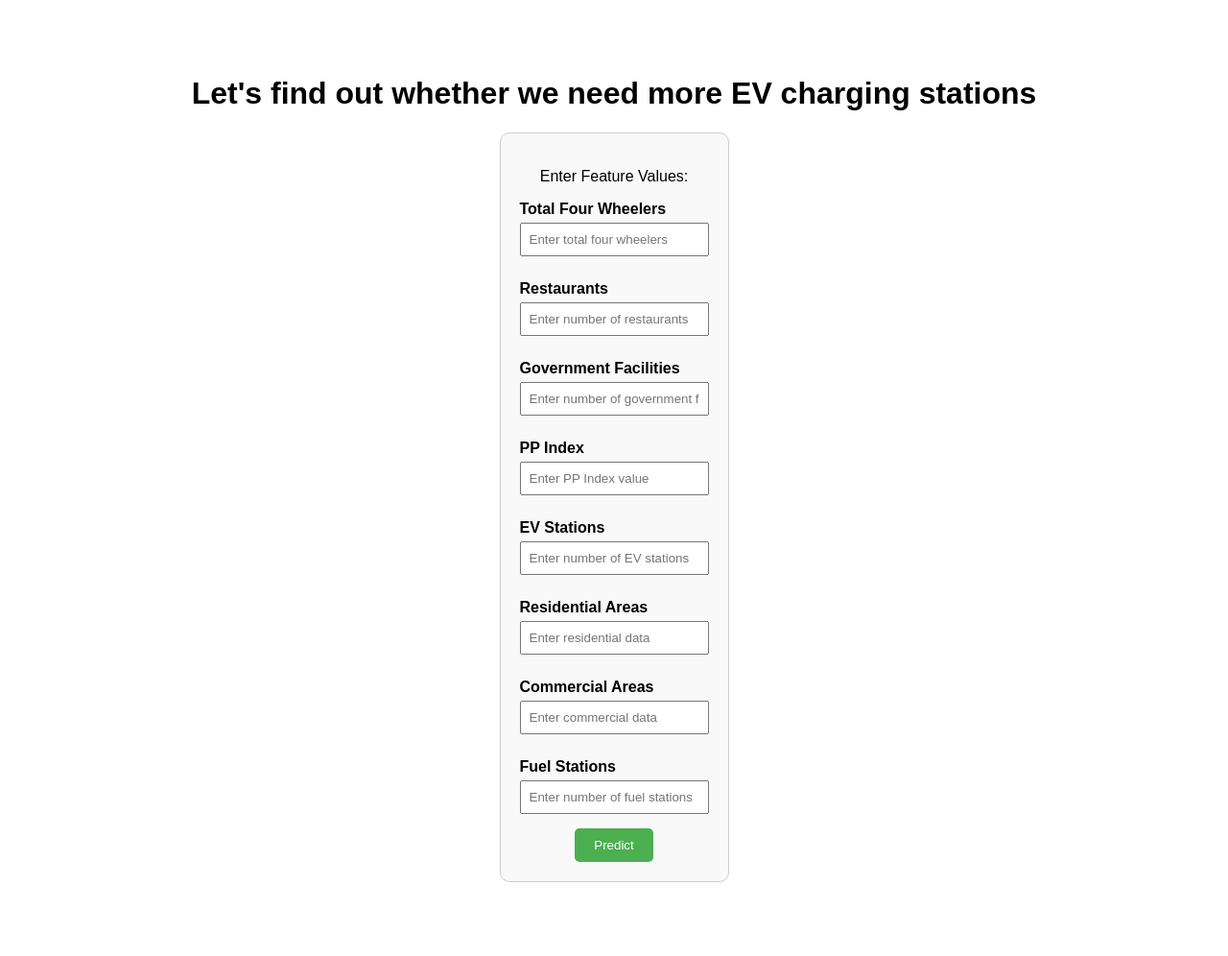
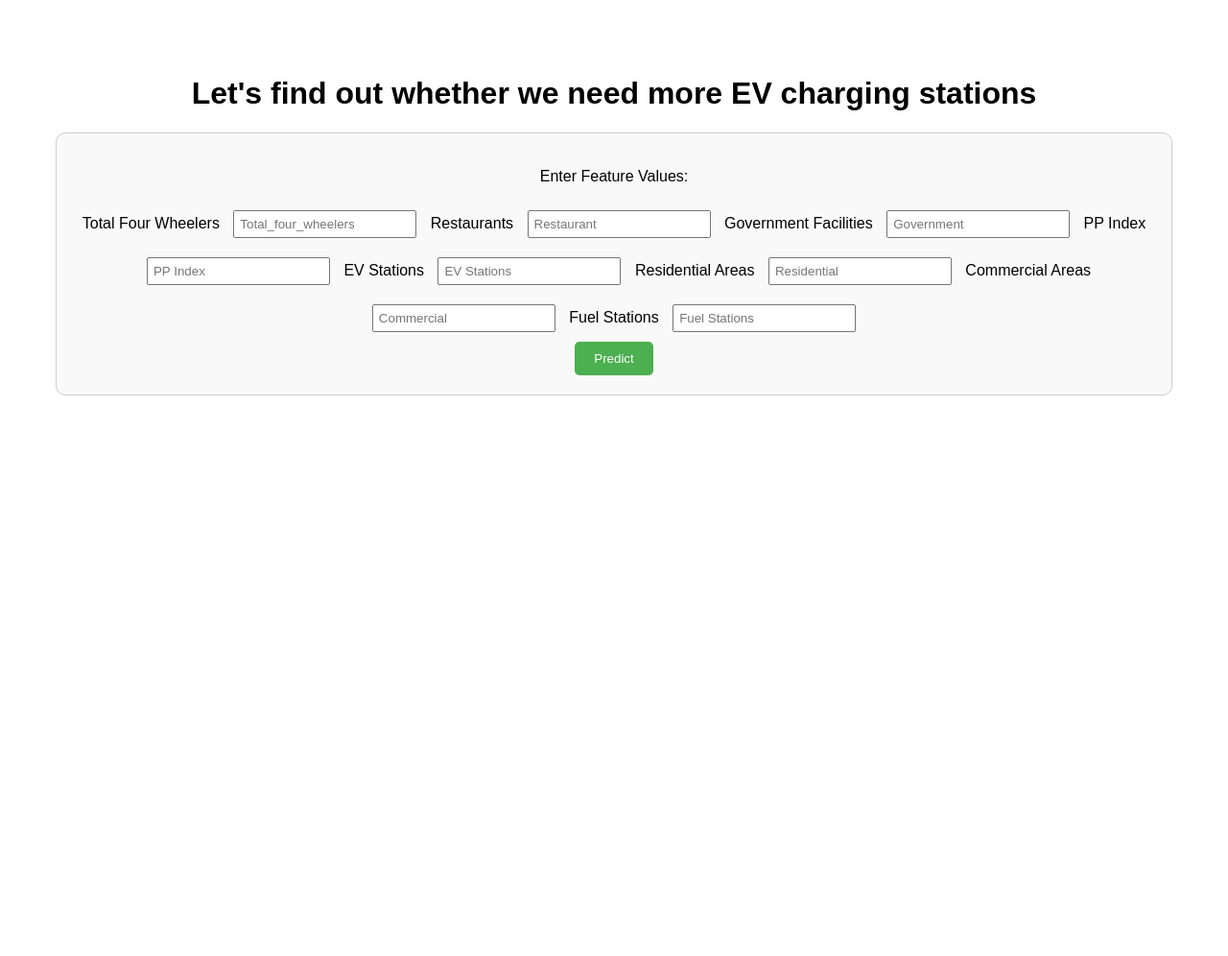
Before and after one commit to classic-21/Identification-of-EVCS, a Flask app: page / in a window 1280 px wide. Shown: the whole page at 96% size. After the commit the page ends 412 px from the top, so only its background shows below. Run offline with Flask 3, Linux system fonts and the light colour scheme; parts of the project's set-up code (start-up, migrations or seed data) failed here and were passed over.

Commit message:
Update index.html

```diff
--- a/templates/index.html
+++ b/templates/index.html
@@ -18,17 +18,9 @@
             border-radius: 10px;
             background-color: #f9f9f9;
         }
-        label {
-            display: block;
-            text-align: left;
-            margin: 10px 0 5px;
-            font-weight: bold;
-        }
         input {
-            width: 100%;
-            padding: 8px;
-            margin-bottom: 15px;
-            box-sizing: border-box;
+            margin: 10px;
+            padding: 5px;
         }
         button {
             padding: 10px 20px;
@@ -47,29 +39,29 @@
     <h1>Let's find out whether we need more EV charging stations</h1>
     <form action="/predict" method="post">
         <p>Enter Feature Values:</p>
-        <label for="feature1">Total Four Wheelers</label>
-        <input type="text" id="feature1" name="feature1" placeholder="Enter total four wheelers" required>
+        <label>Total Four Wheelers</label>
+        <input type="text" name="feature1" placeholder="Total_four_wheelers" required>
 
-        <label for="feature2">Restaurants</label>
-        <input type="text" id="feature2" name="feature2" placeholder="Enter number of restaurants" required>
+        <label>Restaurants</label>
+        <input type="text" name="feature2" placeholder="Restaurant" required>
 
-        <label for="feature3">Government Facilities</label>
-        <input type="text" id="feature3" name="feature3" placeholder="Enter number of government facilities" required>
+        <label>Government Facilities</label>
+        <input type="text" name="feature3" placeholder="Government" required>
 
-        <label for="feature4">PP Index</label>
-        <input type="text" id="feature4" name="feature4" placeholder="Enter PP Index value" required>
+        <label>PP Index</label>
+        <input type="text" name="feature4" placeholder="PP Index" required>
 
-        <label for="feature5">EV Stations</label>
-        <input type="text" id="feature5" name="feature5" placeholder="Enter number of EV stations" required>
+        <label>EV Stations</label>
+        <input type="text" name="feature5" placeholder="EV Stations" required>
 
-        <label for="feature6">Residential Areas</label>
-        <input type="text" id="feature6" name="feature6" placeholder="Enter residential data" required>
+        <label>Residential Areas</label>
+        <input type="text" name="feature6" placeholder="Residential" required>
 
-        <label for="feature7">Commercial Areas</label>
-        <input type="text" id="feature7" name="feature7" placeholder="Enter commercial data" required>
+        <label>Commercial Areas</label>
+        <input type="text" name="feature7" placeholder="Commercial" required>
 
-        <label for="feature8">Fuel Stations</label>
-        <input type="text" id="feature8" name="feature8" placeholder="Enter number of fuel stations" required>
+        <label>Fuel Stations</label>
+        <input type="text" name="feature8" placeholder="Fuel Stations" required>
 
         <br>
         <button type="submit">Predict</button>
```
